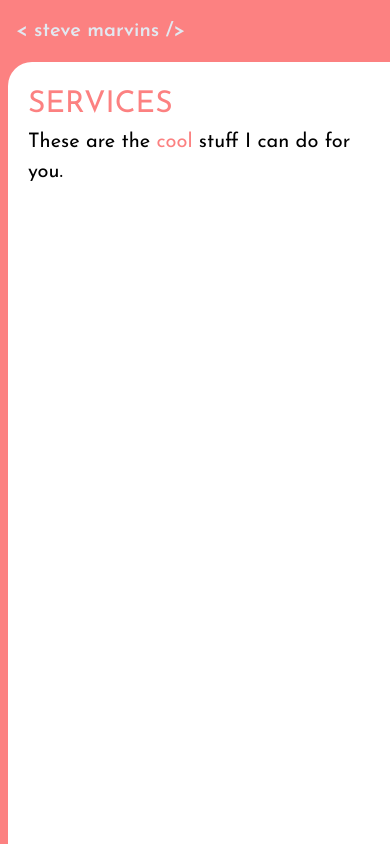
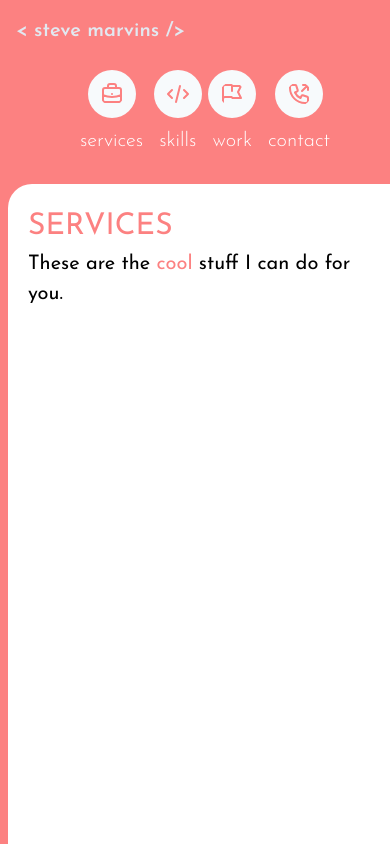
Before and after one commit to smarvins/Personal-Website, a React (Create React App) app: page /services in a window 390 px wide. Built offline with nearby package versions, Linux system fonts and the light colour scheme.

Commit message:
created a navbar with a responsive grid

```diff
--- a/src/components/Services.js
+++ b/src/components/Services.js
@@ -1,7 +1,7 @@
 import React from 'react';
 import '../styles/main.css';
 import '../App.css';
-import navbar from './navbar';
+import Navbar from './navbar';
 
 function Services() {
   return (
@@ -10,7 +10,7 @@ function Services() {
         <p class="font-semibold text-xl p-4 text-gray-300">&lt; steve marvins /&gt;</p>
       </div>
       <div class="flex-initial">
-
+        <Navbar/>
       </div>
       <div class="flex-auto bg-white rounded-tl-3xl p-5 ml-2">
         <p class="text-3xl text-red-400">SERVICES</p>
--- a/src/components/navbar.js
+++ b/src/components/navbar.js
@@ -2,14 +2,47 @@ import React from 'react';
 import '../styles/main.css';
 import '../App.css';
 
-function navbar() {
+function Navbar() {
   return (
-    <div class="">
-      <div>
-        <p class="font-semibold text-xl p-4 text-gray-300">&lt; steve marvins /&gt;</p>
+    <div className="flex justify-center ml-5 mb-5">
+      <div className="flex">
+        <div className="m-auto pt-2">
+          <svg className="w-12 m-auto bg-gray-100 rounded-full p-3 stroke-current text-red-400 sm:text-green-400 md:text-blue-400 lg:text-pink-400 xl:text-teal-400" xmlns="http://www.w3.org/2000/svg" fill="none" viewBox="0 0 24 24" stroke="currentColor">
+            <path stroke-linecap="round" stroke-linejoin="round" stroke-width="2" d="M21 13.255A23.931 23.931 0 0112 15c-3.183 0-6.22-.62-9-1.745M16 6V4a2 2 0 00-2-2h-4a2 2 0 00-2 2v2m4 6h.01M5 20h14a2 2 0 002-2V8a2 2 0 00-2-2H5a2 2 0 00-2 2v10a2 2 0 002 2z" />
+          </svg>
+          <p className="font-light text-xl p-2 text-white">services</p>
+        </div>
       </div>
+
+      <div className="flex">
+        <div className="m-auto pt-2">
+          <svg className="w-12 m-auto bg-gray-100 rounded-full p-3 stroke-current text-red-400 sm:text-green-400 md:text-blue-400 lg:text-pink-400 xl:text-teal-400" xmlns="http://www.w3.org/2000/svg" fill="none" viewBox="0 0 24 24" stroke="currentColor">
+            <path stroke-linecap="round" stroke-linejoin="round" stroke-width="2" d="M10 20l4-16m4 4l4 4-4 4M6 16l-4-4 4-4" />
+          </svg>
+          <p className="font-light text-xl p-2 text-white">skills</p>
+        </div>
+      </div>
+
+      <div className="flex">
+        <div className="m-auto pt-2">
+          <svg className="w-12 m-auto bg-gray-100 rounded-full p-3 stroke-current text-red-400 sm:text-green-400 md:text-blue-400 lg:text-pink-400 xl:text-teal-400" xmlns="http://www.w3.org/2000/svg" fill="none" viewBox="0 0 24 24" stroke="currentColor">
+            <path stroke-linecap="round" stroke-linejoin="round" stroke-width="2" d="M3 21v-4m0 0V5a2 2 0 012-2h6.5l1 1H21l-3 6 3 6h-8.5l-1-1H5a2 2 0 00-2 2zm9-13.5V9" />
+          </svg>
+          <p className="font-light text-xl p-2 text-white">work</p>
+        </div>
+      </div>
+
+      <div className="flex">
+        <div className="m-auto pt-2">
+          <svg className="w-12 m-auto bg-gray-100 rounded-full p-3 stroke-current text-red-400 sm:text-green-400 md:text-blue-400 lg:text-pink-400 xl:text-teal-400" xmlns="http://www.w3.org/2000/svg" fill="none" viewBox="0 0 24 24" stroke="currentColor">
+            <path stroke-linecap="round" stroke-linejoin="round" stroke-width="2" d="M16 3h5m0 0v5m0-5l-6 6M5 3a2 2 0 00-2 2v1c0 8.284 6.716 15 15 15h1a2 2 0 002-2v-3.28a1 1 0 00-.684-.948l-4.493-1.498a1 1 0 00-1.21.502l-1.13 2.257a11.042 11.042 0 01-5.516-5.517l2.257-1.128a1 1 0 00.502-1.21L9.228 3.683A1 1 0 008.279 3H5z" />
+          </svg>
+          <p className="font-light text-xl p-2 text-white">contact</p>
+        </div>
+      </div>
+
     </div>
   );
 }
 
-export default navbar;
+export default Navbar;
```
